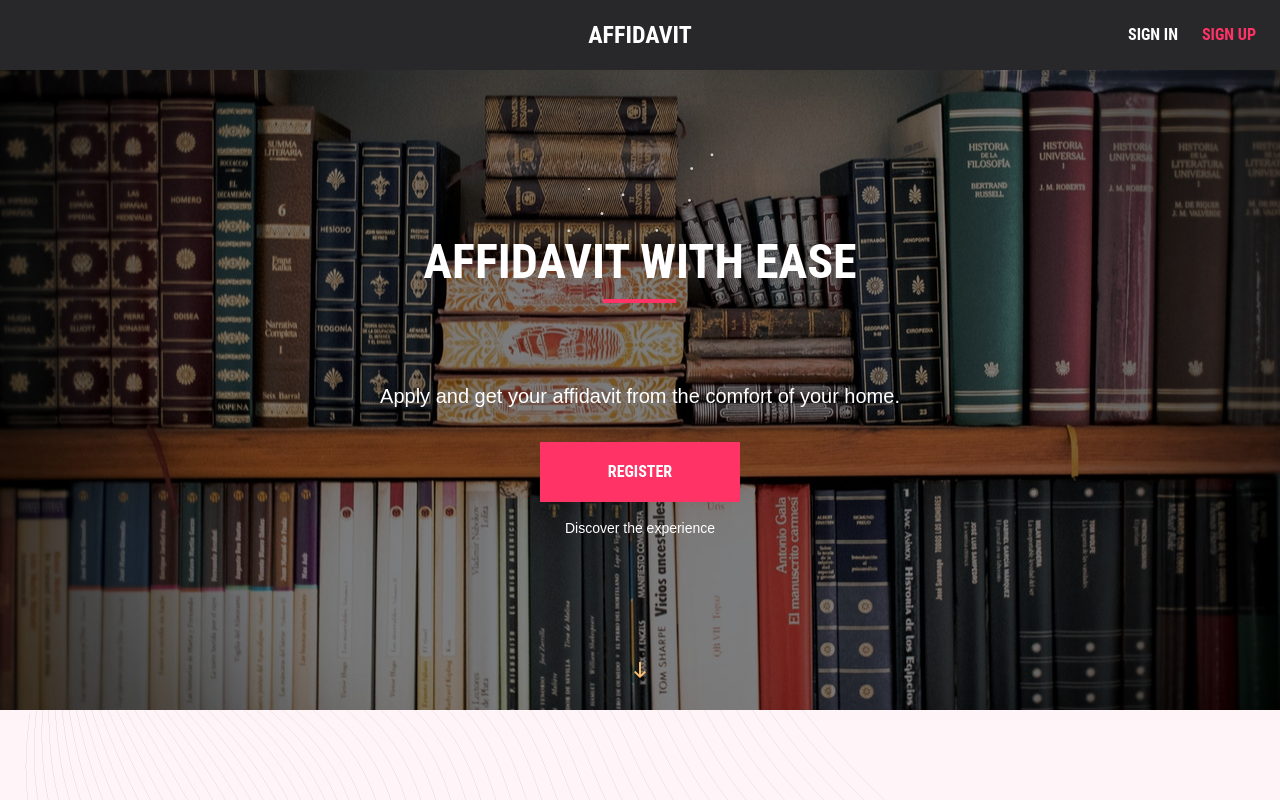
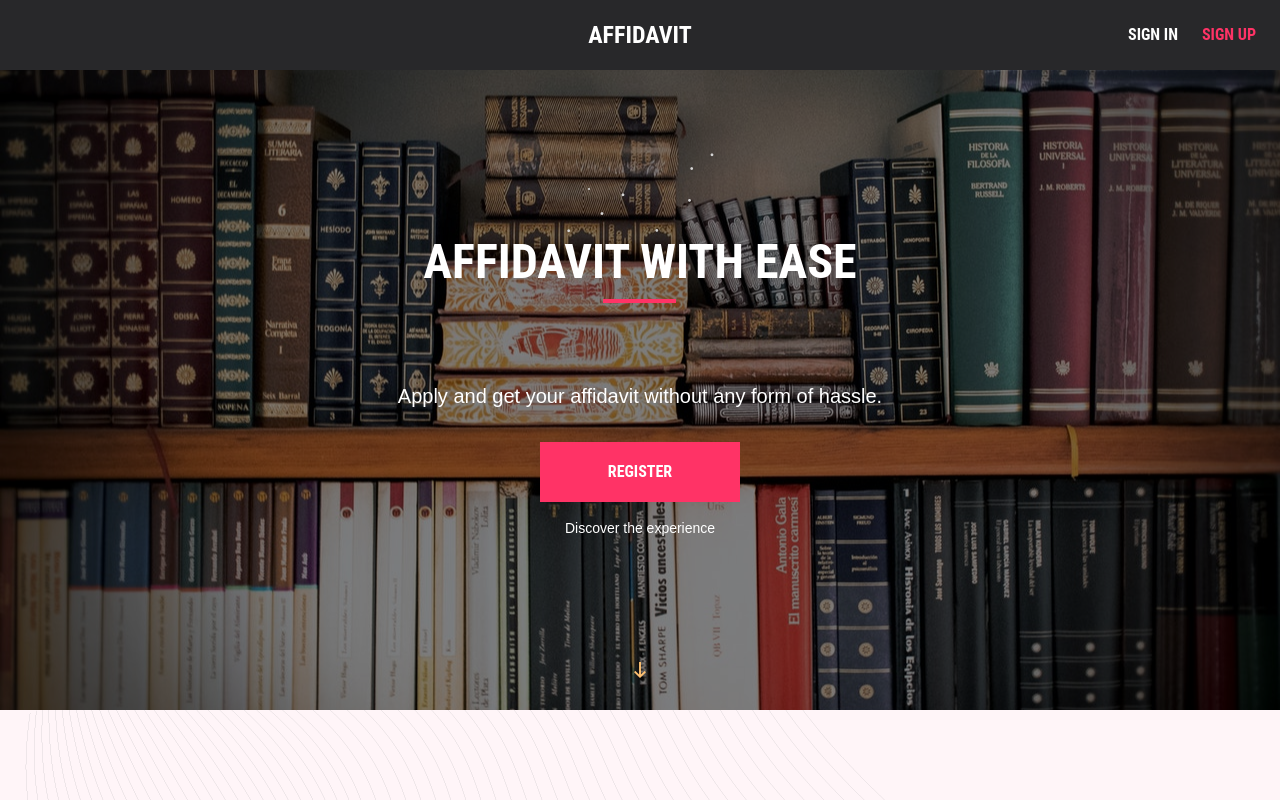
Before and after one commit to codaholicc/affidavit_frontend, a React (Create React App) app: page / in a window 1280 px wide. Shown: the top 800 px of the page. Built offline with nearby package versions, Linux system fonts and the light colour scheme.

Commit message:
chore: change text in HeroSection

```diff
--- a/src/modules/views/ProductHero.js
+++ b/src/modules/views/ProductHero.js
@@ -40,7 +40,7 @@ function ProductHero(props) {
         Affidavit With Ease
       </Typography>
       <Typography color="inherit" align="center" variant="h5" className={classes.h5}>
-        Apply and get your affidavit from the comfort of your home.
+        Apply and get your affidavit without any form of hassle.
       </Typography>
       <Button
         color="secondary"
```
